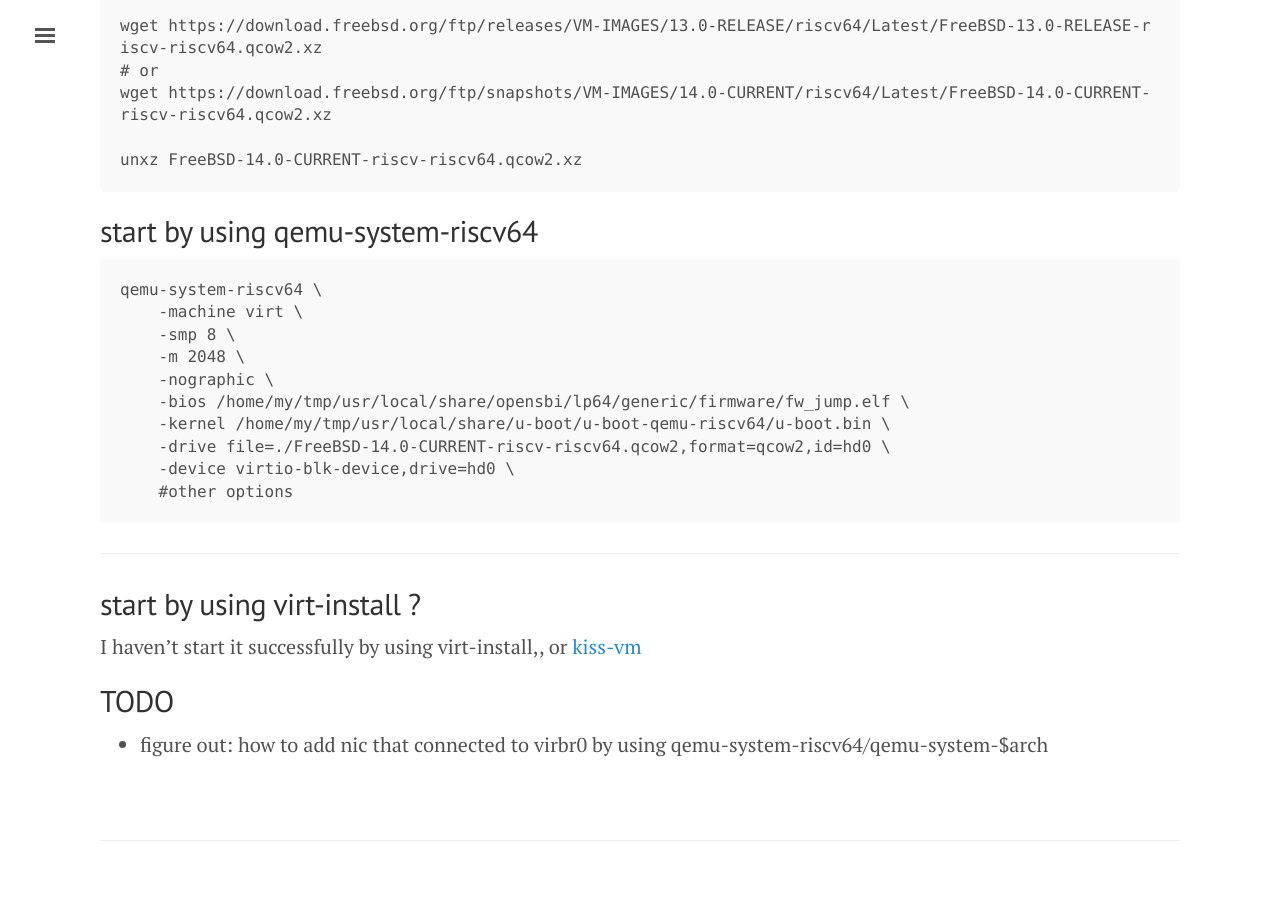
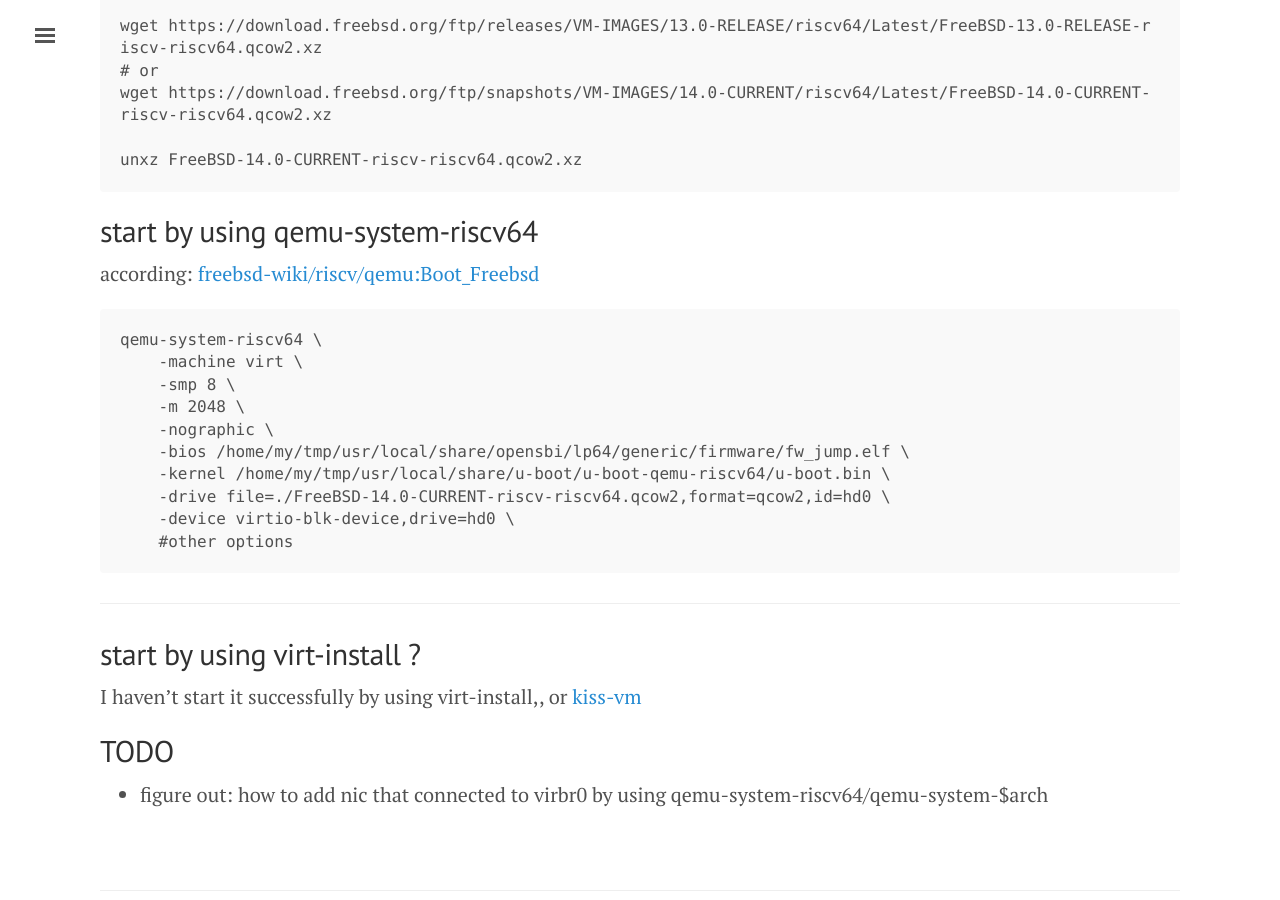
Before and after one commit to tcler/tcler.github.io, a Jekyll site: the page built from _posts/2022-08-21-start-FreeBSD-riscv64-VM-on-fedora-x86_64-host.md, in a window 1280 px wide and 900 px high, scrolled down 940 px. Built offline with Jekyll 4.4.1, drawn with Linux system fonts in a browser that asks for light colours.

Commit message:
Update 2022-08-21-start-FreeBSD-riscv64-VM-on-fedora-x86_64-host.md

````diff
--- a/_posts/2022-08-21-start-FreeBSD-riscv64-VM-on-fedora-x86_64-host.md
+++ b/_posts/2022-08-21-start-FreeBSD-riscv64-VM-on-fedora-x86_64-host.md
@@ -32,6 +32,7 @@
 ```
 
 ## start by using qemu-system-riscv64
+according: [freebsd-wiki/riscv/qemu:Boot_Freebsd](https://wiki.freebsd.org/riscv/QEMU#Boot_FreeBSD)
 ```
 qemu-system-riscv64 \
     -machine virt \
````
